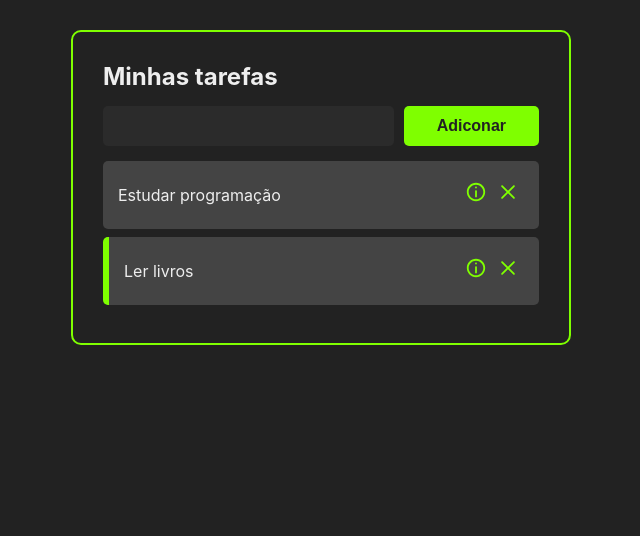
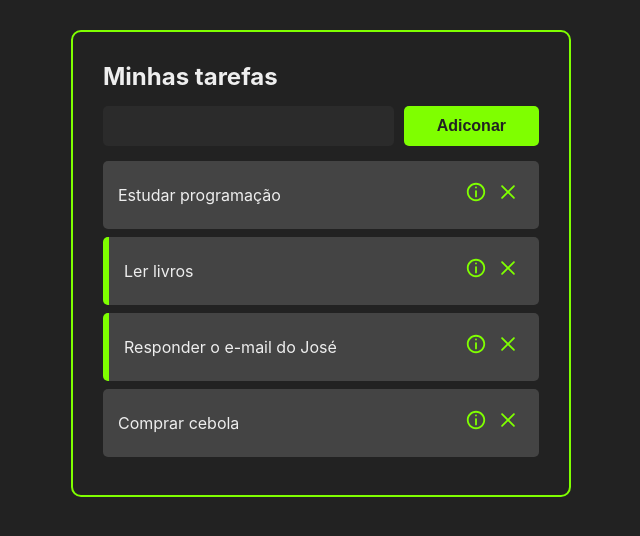
Before and after one commit to fernanddo-s/taskmanager_project, a React (Create React App) app: page / in a window 1280 px wide. Shown: the top 536 px of the page, without its empty margins (319-959 px from the left). Built offline with nearby package versions, Linux system fonts and the light colour scheme.

Commit message:
fix: api retirada

```diff
--- a/src/App.jsx
+++ b/src/App.jsx
@@ -21,18 +21,17 @@ const App = () => {
       title: "Ler livros",
       completed: true,
     },
+    {
+      id: 3,
+      title: "Responder o e-mail do José",
+      completed: true,
+    },
+    {
+      id: 4,
+      title: "Comprar cebola",
+      completed: false,
+    },
   ]);
-
-  // useEffect(() => {
-  //   const fetchTasks = async () => {
-  //     const { data } = await axios.get(
-  //       "https://jsonplaceholder.typicode.com/todos"
-  //     );
-  //     setTask(data);
-  //     console.log(tasks)
-  //   };
-  //   fetchTasks();
-  // }, []);
 
   const handleTaskClick = (taskId) => {
     const newTasks = tasks.map((task) => {
```
